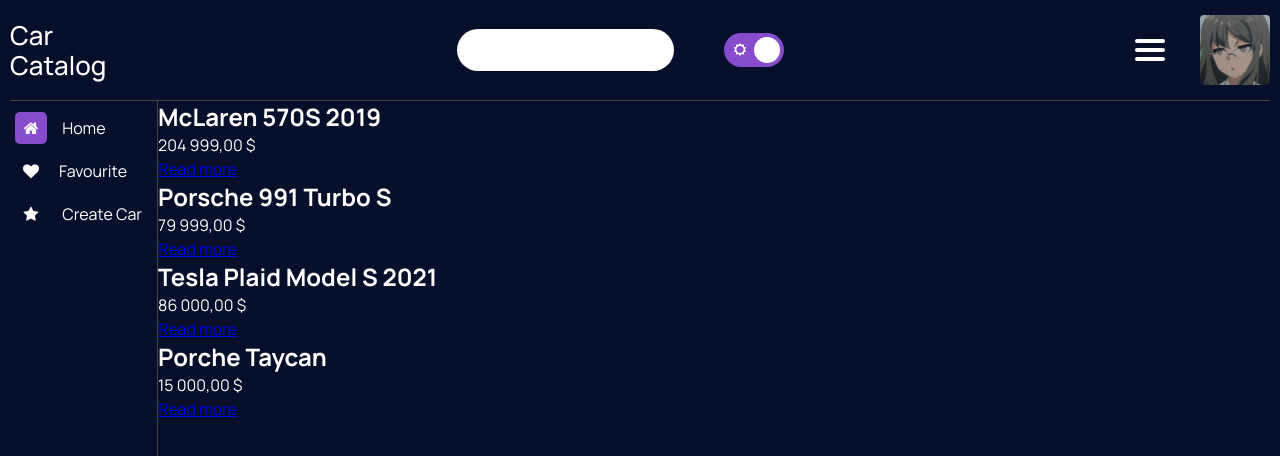
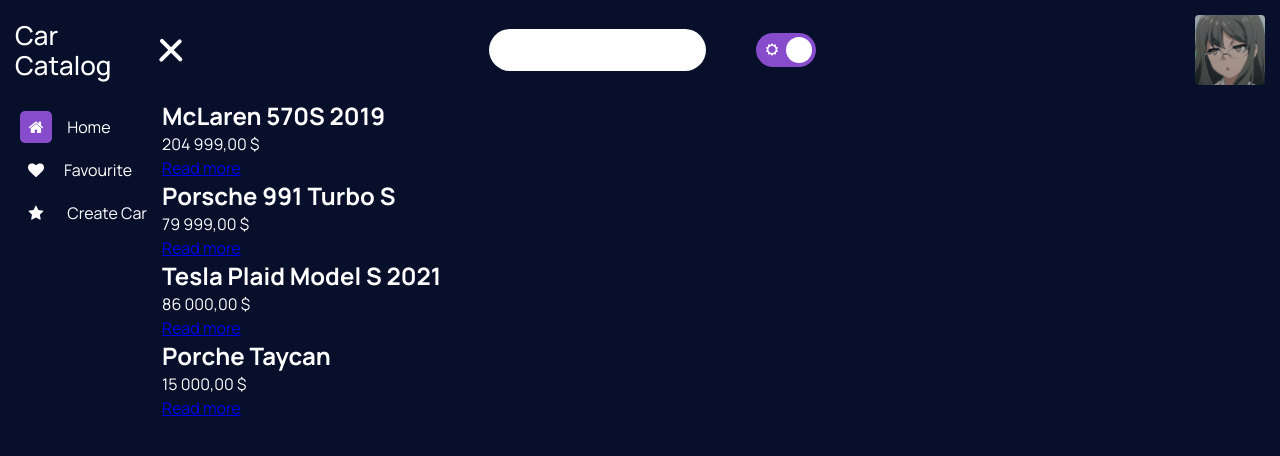
Before and after one commit to kashubyak/car-Catalog, a React (Vite) app: page / in a window 1280 px wide. Both pictures are taken after typing "Sample" into the empty fields and a click on the button "Login". Shown: the top 456 px of the page. Built offline with nearby package versions, Linux system fonts and the light colour scheme; data requests are answered from the project's data file; grey boxes are pictures that could not be loaded; some icons are missing.

Commit message:
Added the logic of burger operation and menu opening

```diff
--- a/package.json
+++ b/package.json
@@ -16,7 +16,8 @@
 		"react-dom": "^18.2.0",
 		"react-hook-form": "^7.51.1",
 		"react-router-dom": "^6.22.1",
-		"react-select": "^5.8.0"
+		"react-select": "^5.8.0",
+		"react-transition-group": "^4.4.5"
 	},
 	"devDependencies": {
 		"@types/react": "^18.2.61",
--- a/src/assets/components/screens/home/Home.tsx
+++ b/src/assets/components/screens/home/Home.tsx
@@ -17,7 +17,7 @@
 	if (isLoading) return <p>Loading.....</p>
 
 	return (
-		<div style={{ maxWidth: '1980px', margin: '0px auto', padding: '0px 10px' }}>
+		<div style={{ maxWidth: '1920px', margin: '0px auto', padding: '0px 15px' }}>
 			<RegistrationMenu />
 			{user && (
 				<>
--- a/src/assets/components/screens/home/header/Header.module.css
+++ b/src/assets/components/screens/home/header/Header.module.css
@@ -5,7 +5,6 @@
 }
 .navbar {
 	padding: 15px 0px;
-	border-bottom: 0.5px solid #464545;
 	width: 100%;
 }
 .navbar .navbarBrand {
--- a/src/assets/components/screens/home/header/Header.tsx
+++ b/src/assets/components/screens/home/header/Header.tsx
@@ -7,9 +7,9 @@
 	return (
 		<nav className={`${styles.navbar} ${styles.dFlex}`}>
 			<p className={`${styles.navbarBrand}`}>Car Catalog</p>
+			<HamburgerIcon />
 			<div className={`${styles.headerContent}  ${styles.dFlex}`}>
 				<SearchForm />
-				<HamburgerIcon />
 				<HeaderUser />
 			</div>
 		</nav>
--- a/src/assets/components/screens/home/header/hamburgerIcon/HamburgerIcon.tsx
+++ b/src/assets/components/screens/home/header/hamburgerIcon/HamburgerIcon.tsx
@@ -1,12 +1,17 @@
-import { useState } from 'react'
+import { useContext, useState } from 'react'
+import { BurgerContext } from '../../../../../hooks/providers/BurgerProvides'
 import './hamburgerIcon.modules.css'
 const HamburgerIcon = () => {
-	const [active, setActive] = useState(false)
-	const handleClick = () => {
-		setActive(!active)
-	}
+	const [active, setActive] = useState(true)
+	const { open, setOpen } = useContext(BurgerContext)
 	return (
-		<button className={`navTrigger ${active ? 'active' : ''}`} onClick={handleClick}>
+		<button
+			className={`navTrigger ${active ? 'active' : ''}`}
+			onClick={() => {
+				setActive(!active)
+				setOpen(!open)
+			}}
+		>
 			<svg viewBox='0 0 64 48'>
 				<path d='M19,15 L45,15 C70,15 58,-2 49.0177126,7 L19,37'></path>
 				<path d='M19,24 L45,24 C61.2371586,24 57,49 41,33 L32,24'></path>
--- a/src/assets/components/screens/home/header/hamburgerIcon/hamburgerIcon.modules.css
+++ b/src/assets/components/screens/home/header/hamburgerIcon/hamburgerIcon.modules.css
@@ -3,7 +3,7 @@
 	display: flex;
 	justify-content: center;
 	align-items: center;
-	margin: 0px 5px;
+	margin: 0px 15px;
 	z-index: 1000;
 	width: 36px;
 	height: 36px;
@@ -49,7 +49,7 @@
 	--array-2: 107px;
 }
 .navTrigger.active svg {
-	stroke: #fff;
+	stroke: var(--white-color);
 }
 .navTrigger.active svg path {
 	--offset: 57px;
--- a/src/assets/components/screens/home/header/headerUser/headerUser.module.css
+++ b/src/assets/components/screens/home/header/headerUser/headerUser.module.css
@@ -23,12 +23,12 @@
 }
 .menu {
 	position: absolute;
-	top: calc(99%);
+	top: calc(100%);
 	right: 0px;
 	max-width: 220px;
-	padding: 15px;
-	border-radius: 15px;
-	background-color: #A4907C;
+	padding: 10px;
+	border-radius: 10px;
+	background-color: #31363f;
 	text-align: center;
 	opacity: 0;
 	transform: translateY(-50px);
--- a/src/assets/components/screens/home/main/navBar/menuLinks/MenuLinks.tsx
+++ b/src/assets/components/screens/home/main/navBar/menuLinks/MenuLinks.tsx
@@ -1,15 +1,19 @@
-import React, { useState } from 'react'
+import React, { useContext, useState } from 'react'
+import { Transition } from 'react-transition-group'
+import { BurgerContext } from '../../../../../../hooks/providers/BurgerProvides'
 import styles from './menuLinks.module.css'
 
 const MenuLinks = () => {
 	const [activeItem, setActiveItem] = useState('home')
-
 	const handleItemClick = (item: React.SetStateAction<string>) => {
 		setActiveItem(item)
 	}
 
+	const { open } = useContext(BurgerContext)
 	return (
-		<div className={styles.menuLinks}>
+		<Transition in={open} timeout={300} unmountOnExit={true}>
+			{state => (
+				<div className={`${styles.menuLinks} ${state}`}>
 					<ul>
 						<li
 							className={`navItem ${activeItem === 'home' ? styles.active : ''}`}
@@ -38,6 +42,8 @@
 						</li>
 					</ul>
 				</div>
+			)}
+		</Transition>
 	)
 }
 
--- a/src/assets/components/screens/home/main/navBar/menuLinks/menuLinks.module.css
+++ b/src/assets/components/screens/home/main/navBar/menuLinks/menuLinks.module.css
@@ -1,8 +1,7 @@
 .menuLinks {
 	transition: all 0.8s;
 	-webkit-transition: all 0.5s;
-	border-right: 0.5px solid #464545;
-	padding: 0px 10px 5px 0px;
+	padding-right: 10px;
 	height: 100vh;
 }
 
@@ -44,3 +43,11 @@
 	background-color: var(--theme-color);
 	margin-right: 12px;
 }
+.entering,
+.entered {
+	transform: translateX(200px);
+}
+.exiting,
+.exited {
+	transform: translateX(0);
+}
--- /dev/null
+++ b/src/assets/hooks/providers/BurgerProvides.tsx
@@ -0,0 +1,20 @@
+import {
+	Dispatch,
+	FC,
+	PropsWithChildren,
+	SetStateAction,
+	createContext,
+	useState,
+} from 'react'
+
+type BurgerType = {
+	open: boolean
+	setOpen: Dispatch<SetStateAction<boolean>>
+}
+export const BurgerContext = createContext<BurgerType>({ open: false, setOpen: () => {} })
+export const BurgerProvides: FC<PropsWithChildren<unknown>> = ({ children }) => {
+	const [open, setOpen] = useState(true)
+	return (
+		<BurgerContext.Provider value={{ open, setOpen }}>{children}</BurgerContext.Provider>
+	)
+}
--- a/src/main.tsx
+++ b/src/main.tsx
@@ -1,21 +1,21 @@
 import { QueryClient, QueryClientProvider } from '@tanstack/react-query'
-import React from 'react'
 import ReactDOM from 'react-dom/client'
 import { Router } from './assets/components/ui/Router'
 import { AuthProvider } from './assets/hooks/providers/AuthProvides'
+import { BurgerProvides } from './assets/hooks/providers/BurgerProvides'
 import { ThemeProvider } from './assets/hooks/providers/ThemeProvides'
 import './assets/style/global.css'
 
 const queryClient = new QueryClient()
 
 ReactDOM.createRoot(document.getElementById('root')).render(
-	<React.StrictMode>
-		<QueryClientProvider client={queryClient}>
-			<AuthProvider>
-				<ThemeProvider>
+	<QueryClientProvider client={queryClient}>
+		<AuthProvider>
+			<ThemeProvider>
+				<BurgerProvides>
 					<Router />
-				</ThemeProvider>
-			</AuthProvider>
-		</QueryClientProvider>
-	</React.StrictMode>,
+				</BurgerProvides>
+			</ThemeProvider>
+		</AuthProvider>
+	</QueryClientProvider>,
 )
```
Also changed, not shown: 1 other file (tests, documents, lock files or other folders). Lines whose indentation alone changed are shown as unchanged.
